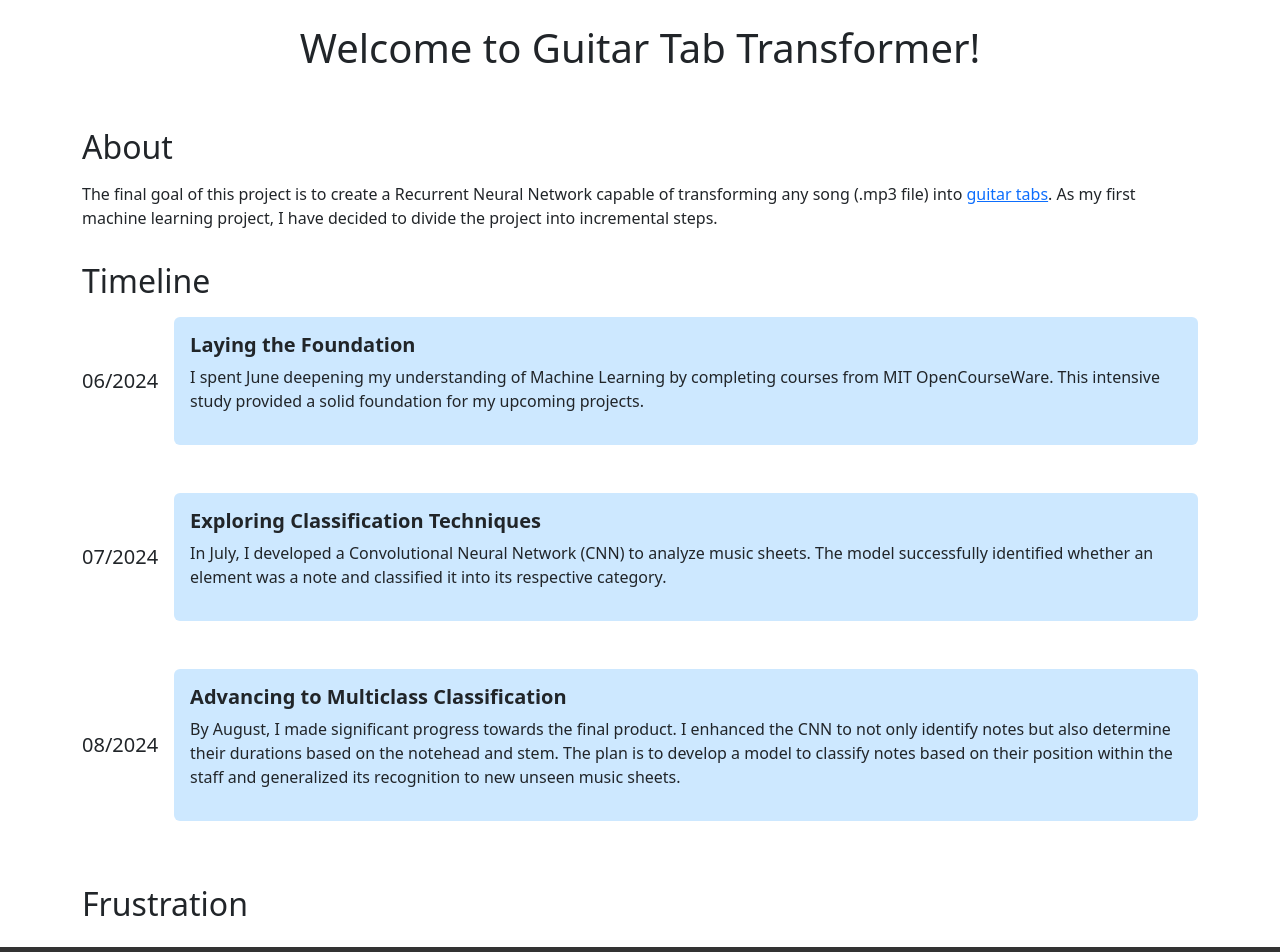
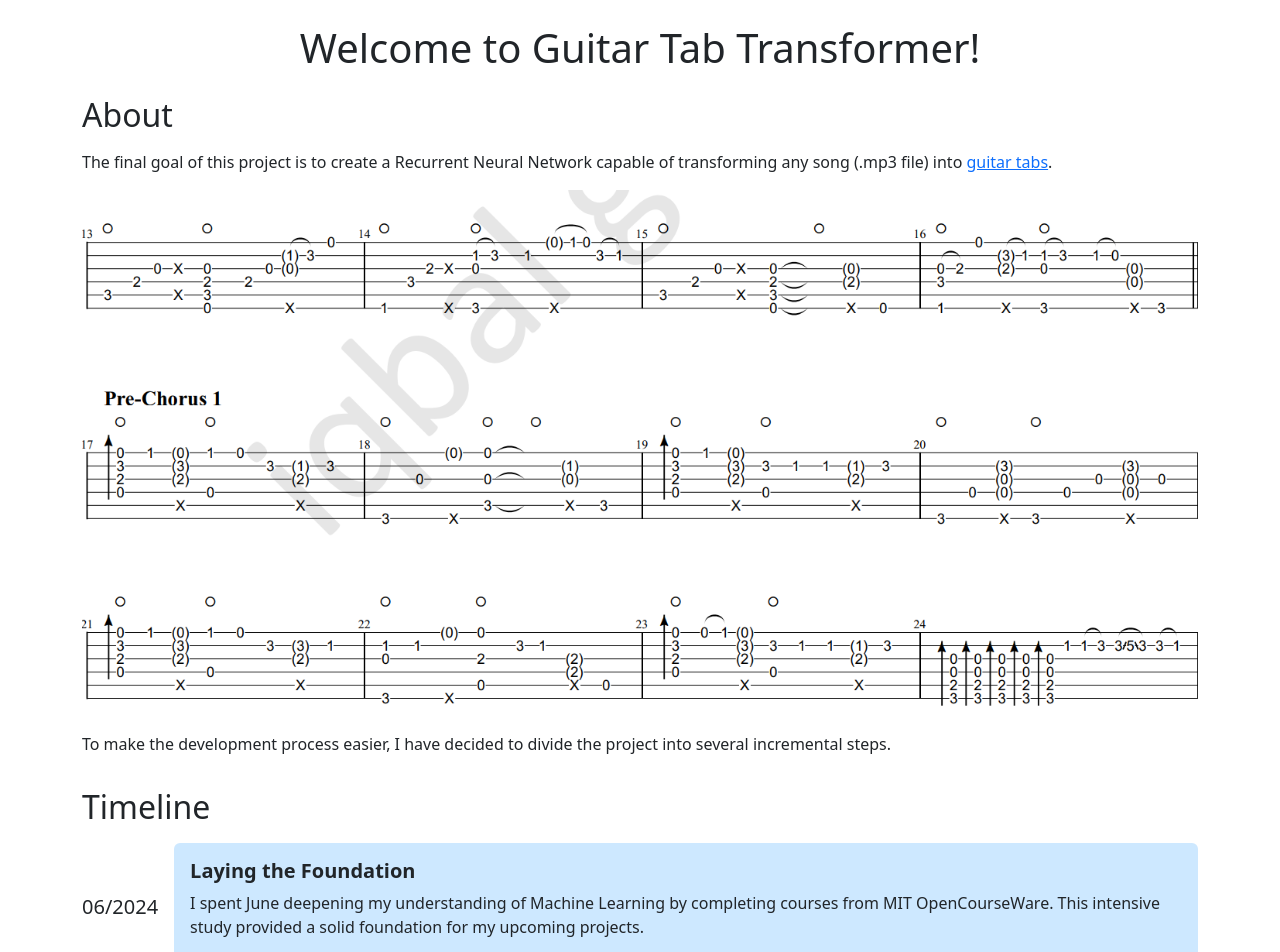
Before and after one commit to austinliu05/guitar-tab-transformer, a React (Create React App) app in the folder frontend/: page / in a window 1280 px wide. Shown: the part 100-1052 px from the top of the page. Built offline with nearby package versions, Linux system fonts and the light colour scheme.

Commit message:
Finalized homepage

```diff
--- a/frontend/src/pages/Home.tsx
+++ b/frontend/src/pages/Home.tsx
@@ -1,6 +1,7 @@
 import React from 'react';
 import { Container, Row, Col } from 'react-bootstrap';
 import Timeline from "../components/Timeline";
+import guitarTabsImage from '../assets/images/guitar-tabs.png';
 
 const Home: React.FC = () => {
     return (
@@ -8,13 +9,14 @@
             <Row className="mt-5 text-center">
                 <h1>Welcome to Guitar Tab Transformer!</h1>
             </Row>
-            <Row className='mt-5'>
+            <Row className='my-3'>
                 <h2 className='mb-3'>About</h2>
                 <p>The final goal of this project is to create a Recurrent Neural Network capable of transforming any song (.mp3 file) into <a
                     href='https://www.perplexity.ai/search/what-are-guitar-tabs-pJADgdOlTz6KabGjnNobOg#0'
                     target="_blank"
-                    rel="noopener noreferrer">guitar tabs</a>.
-                    As my first machine learning project, I have decided to divide the project into incremental steps.</p>
+                    rel="noopener noreferrer">guitar tabs</a>.</p>
+                <img alt='guitar-tabs' src={guitarTabsImage}></img>
+                <p>To make the development process easier, I have decided to divide the project into several incremental steps.</p>
             </Row>
             <Row className='my-3'>
                 <Col>
@@ -22,9 +24,10 @@
                     <Timeline/>
                 </Col>
             </Row>
-            <Row className='my-3'>
+            <Row className='mt-3 mb-4'>
                 <Col>
                     <h2>Frustration</h2>
+                    <p>This project stems from my deep passion for guitar. As an amateur, I don't have perfect pitch, and I'm not one to instantly pick up a song by ear. I rely heavily on online tablature to learn new pieces. However, the frequent paywalls and limitations became frustrating. Driven by this frustration and a desire to challenge my computer science skills, I decided to create this project as a solution.</p>
                 </Col>
             </Row>
         </Container>
```
Also changed, not shown: frontend/src/assets/images/guitar-tabs.png (added).
